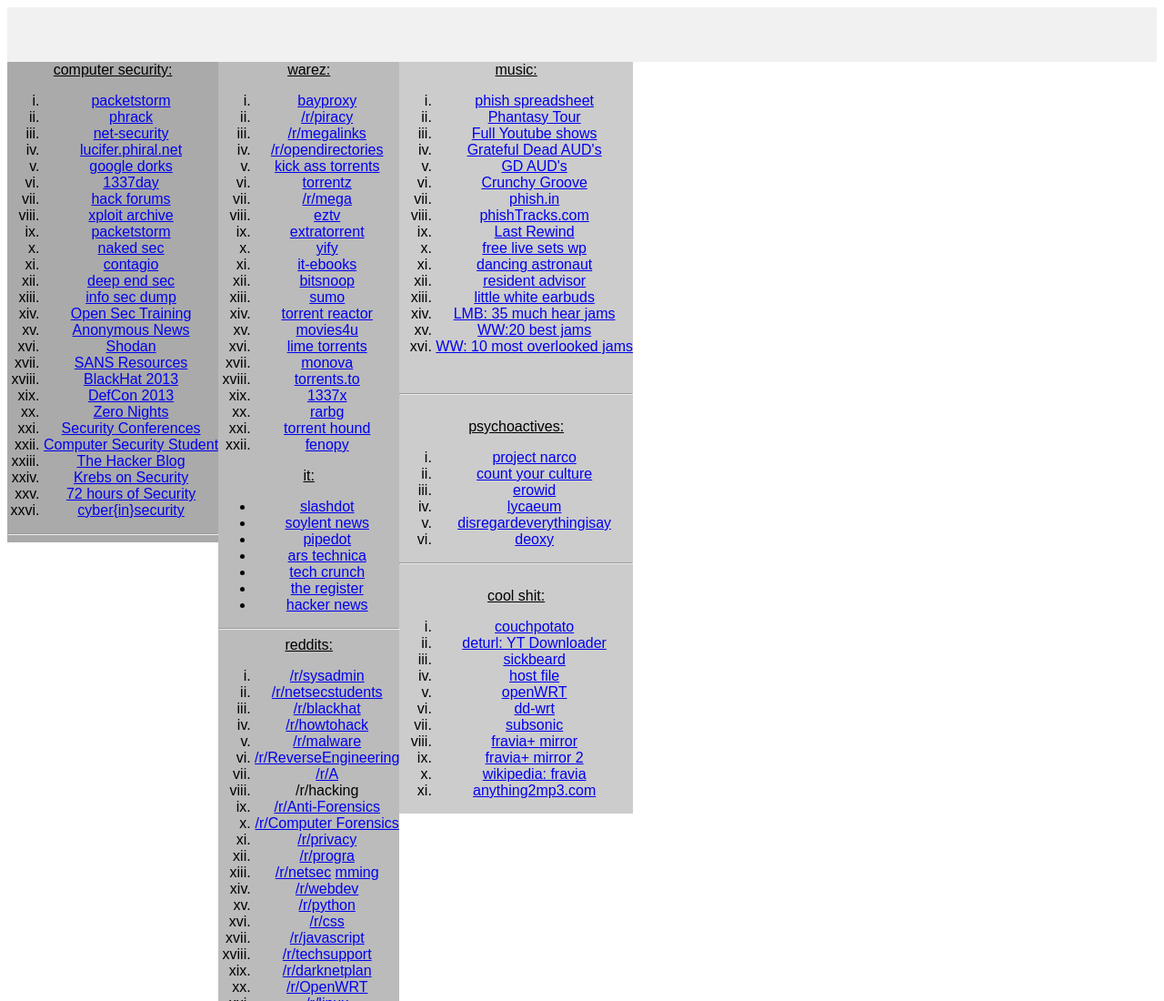
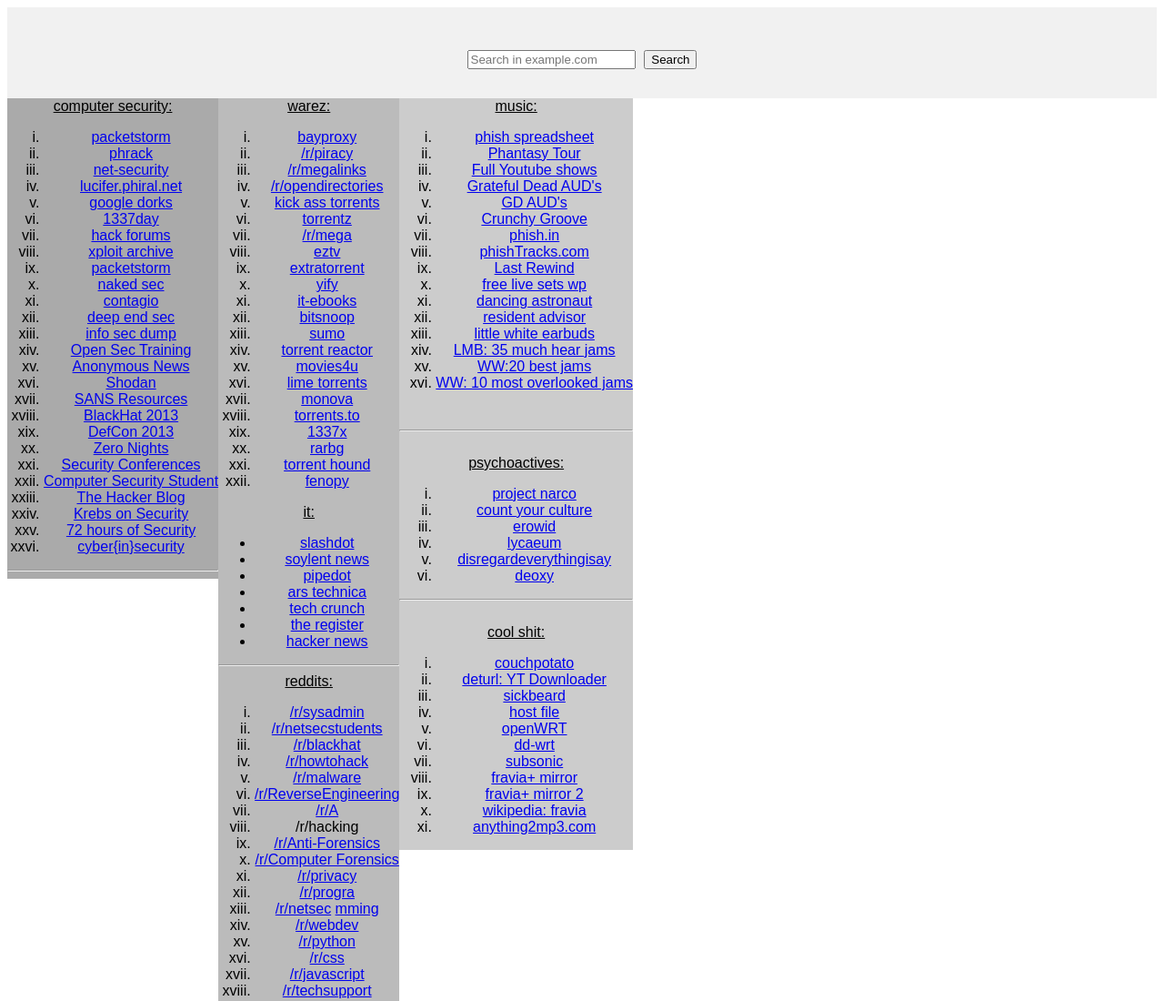
Before and after one commit to shmoses/shmoses.github.io, a plain HTML site: page new.html in a window 1280 px wide. Shown: the top 1100 px of the page at 91% size. Drawn offline with Linux system fonts and the light colour scheme.

Commit message:
Update new.html

```diff
--- a/new.html
+++ b/new.html
@@ -56,6 +56,12 @@
 <center>
 <div class="header">
 <!--  <h2>Header</h2> -->
+
+<form action="https://www.google.com/search" class="searchform" method="get" name="searchform" target="_blank">
+<input name="sitesearch" type="hidden" value="example.com">
+<input autocomplete="on" class="form-control search" name="q" placeholder="Search in example.com" required="required"  type="text">
+<button class="button" type="submit">Search</button>
+</form>
 </div>
 
 
```
